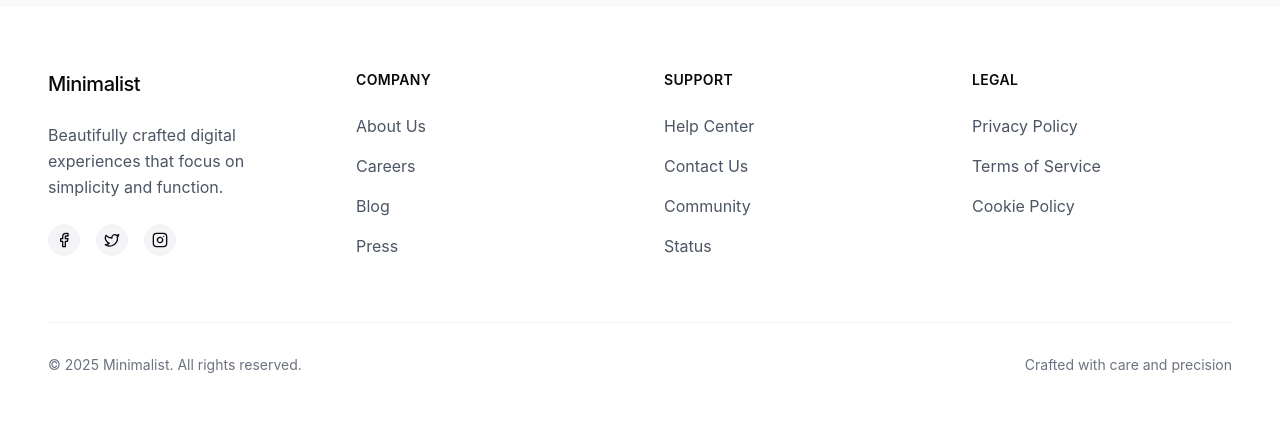
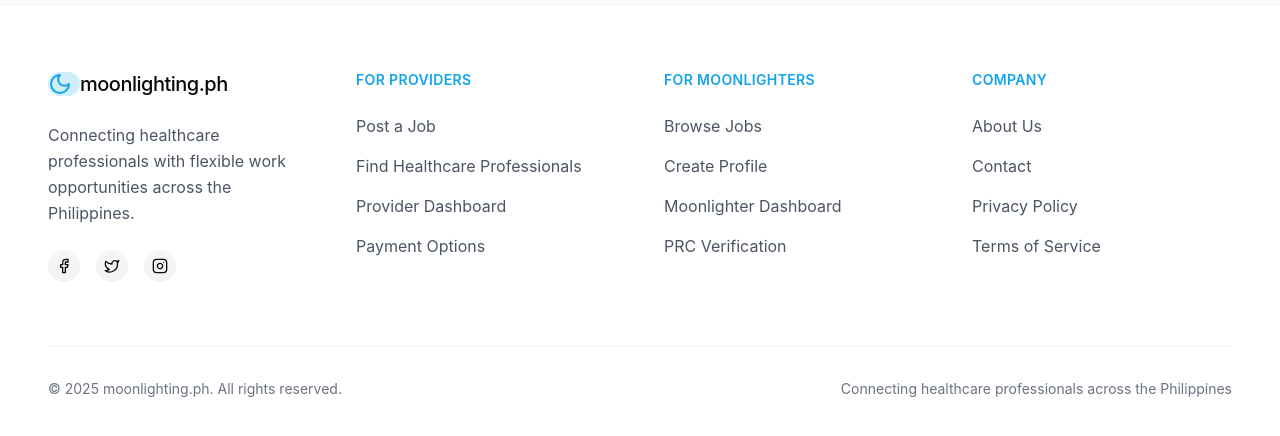
Before and after one commit to Moonlighting-ph/moonlighting-app, a React (Vite) app: page /jobs in a window 1280 px wide. Shown: the part 954-1390 px from the top of the page. Built offline with nearby package versions, Linux system fonts and the light colour scheme; no server answers; the database is empty; a web font is replaced by a local one.

Commit message:
Refactor: Update UI elements
Update the logo and footer to match the new design guidelines, focusing on visual appearance without altering functionality.

```diff
--- a/src/components/Footer.tsx
+++ b/src/components/Footer.tsx
@@ -1,29 +1,34 @@
 
 import React from 'react';
+import { Link } from 'react-router-dom';
 import { cn } from '@/lib/utils';
+import { Moon } from './icons/Moon';
 
 const Footer: React.FC = () => {
   return (
-    <footer id="contact" className="bg-white py-16 px-6 md:px-12 border-t border-gray-100">
+    <footer className="bg-white py-16 px-6 md:px-12 border-t border-gray-100">
       <div className="max-w-7xl mx-auto">
         <div className="grid grid-cols-1 md:grid-cols-2 lg:grid-cols-4 gap-12">
           <div className="col-span-1 md:col-span-2 lg:col-span-1">
-            <div className="text-xl font-medium tracking-tight mb-6">Minimalist</div>
+            <div className="flex items-center text-xl font-medium tracking-tight mb-6">
+              <Moon className="mr-2 text-primary" width={24} height={24} />
+              <span>moonlighting.ph</span>
+            </div>
             <p className="text-gray-600 mb-6 max-w-xs">
-              Beautifully crafted digital experiences that focus on simplicity and function.
+              Connecting healthcare professionals with flexible work opportunities across the Philippines.
             </p>
             <div className="flex space-x-4">
-              <a href="#" className="w-8 h-8 flex items-center justify-center rounded-full bg-gray-100 hover:bg-gray-200 transition-colors duration-300">
+              <a href="#" className="w-8 h-8 flex items-center justify-center rounded-full bg-gray-100 hover:bg-primary hover:text-white transition-colors duration-300">
                 <svg width="16" height="16" viewBox="0 0 24 24" fill="none" stroke="currentColor" strokeWidth="2" strokeLinecap="round" strokeLinejoin="round">
                   <path d="M18 2h-3a5 5 0 0 0-5 5v3H7v4h3v8h4v-8h3l1-4h-4V7a1 1 0 0 1 1-1h3z"/>
                 </svg>
               </a>
-              <a href="#" className="w-8 h-8 flex items-center justify-center rounded-full bg-gray-100 hover:bg-gray-200 transition-colors duration-300">
+              <a href="#" className="w-8 h-8 flex items-center justify-center rounded-full bg-gray-100 hover:bg-primary hover:text-white transition-colors duration-300">
                 <svg width="16" height="16" viewBox="0 0 24 24" fill="none" stroke="currentColor" strokeWidth="2" strokeLinecap="round" strokeLinejoin="round">
                   <path d="M22 4s-.7 2.1-2 3.4c1.6 10-9.4 17.3-18 11.6 2.2.1 4.4-.6 6-2C3 15.5.5 9.6 3 5c2.2 2.6 5.6 4.1 9 4-.9-4.2 4-6.6 7-3.8 1.1 0 3-1.2 3-1.2z"/>
                 </svg>
               </a>
-              <a href="#" className="w-8 h-8 flex items-center justify-center rounded-full bg-gray-100 hover:bg-gray-200 transition-colors duration-300">
+              <a href="#" className="w-8 h-8 flex items-center justify-center rounded-full bg-gray-100 hover:bg-primary hover:text-white transition-colors duration-300">
                 <svg width="16" height="16" viewBox="0 0 24 24" fill="none" stroke="currentColor" strokeWidth="2" strokeLinecap="round" strokeLinejoin="round">
                   <rect x="2" y="2" width="20" height="20" rx="5" ry="5"/>
                   <path d="M16 11.37A4 4 0 1 1 12.63 8 4 4 0 0 1 16 11.37z"/>
@@ -34,52 +39,55 @@ const Footer: React.FC = () => {
           </div>
 
           <div>
-            <h4 className="text-sm font-semibold uppercase tracking-wide mb-6">Company</h4>
+            <h4 className="text-sm font-semibold uppercase tracking-wide mb-6 text-primary">For Providers</h4>
             <ul className="space-y-4">
               <li>
-                <a href="#" className="text-gray-600 hover:text-gray-900 transition-colors duration-300">About Us</a>
+                <a href="#" className="text-gray-600 hover:text-primary transition-colors duration-300">Post a Job</a>
               </li>
               <li>
-                <a href="#" className="text-gray-600 hover:text-gray-900 transition-colors duration-300">Careers</a>
+                <a href="#" className="text-gray-600 hover:text-primary transition-colors duration-300">Find Healthcare Professionals</a>
               </li>
               <li>
-                <a href="#" className="text-gray-600 hover:text-gray-900 transition-colors duration-300">Blog</a>
+                <a href="#" className="text-gray-600 hover:text-primary transition-colors duration-300">Provider Dashboard</a>
               </li>
               <li>
-                <a href="#" className="text-gray-600 hover:text-gray-900 transition-colors duration-300">Press</a>
+                <a href="#" className="text-gray-600 hover:text-primary transition-colors duration-300">Payment Options</a>
               </li>
             </ul>
           </div>
 
           <div>
-            <h4 className="text-sm font-semibold uppercase tracking-wide mb-6">Support</h4>
+            <h4 className="text-sm font-semibold uppercase tracking-wide mb-6 text-primary">For Moonlighters</h4>
             <ul className="space-y-4">
               <li>
-                <a href="#" className="text-gray-600 hover:text-gray-900 transition-colors duration-300">Help Center</a>
+                <a href="#" className="text-gray-600 hover:text-primary transition-colors duration-300">Browse Jobs</a>
               </li>
               <li>
-                <a href="#" className="text-gray-600 hover:text-gray-900 transition-colors duration-300">Contact Us</a>
+                <a href="#" className="text-gray-600 hover:text-primary transition-colors duration-300">Create Profile</a>
               </li>
               <li>
-                <a href="#" className="text-gray-600 hover:text-gray-900 transition-colors duration-300">Community</a>
+                <a href="#" className="text-gray-600 hover:text-primary transition-colors duration-300">Moonlighter Dashboard</a>
               </li>
               <li>
-                <a href="#" className="text-gray-600 hover:text-gray-900 transition-colors duration-300">Status</a>
+                <a href="#" className="text-gray-600 hover:text-primary transition-colors duration-300">PRC Verification</a>
               </li>
             </ul>
           </div>
 
           <div>
-            <h4 className="text-sm font-semibold uppercase tracking-wide mb-6">Legal</h4>
+            <h4 className="text-sm font-semibold uppercase tracking-wide mb-6 text-primary">Company</h4>
             <ul className="space-y-4">
               <li>
-                <a href="#" className="text-gray-600 hover:text-gray-900 transition-colors duration-300">Privacy Policy</a>
+                <a href="#" className="text-gray-600 hover:text-primary transition-colors duration-300">About Us</a>
               </li>
               <li>
-                <a href="#" className="text-gray-600 hover:text-gray-900 transition-colors duration-300">Terms of Service</a>
+                <a href="#" className="text-gray-600 hover:text-primary transition-colors duration-300">Contact</a>
               </li>
               <li>
-                <a href="#" className="text-gray-600 hover:text-gray-900 transition-colors duration-300">Cookie Policy</a>
+                <a href="#" className="text-gray-600 hover:text-primary transition-colors duration-300">Privacy Policy</a>
+              </li>
+              <li>
+                <a href="#" className="text-gray-600 hover:text-primary transition-colors duration-300">Terms of Service</a>
               </li>
             </ul>
           </div>
@@ -87,11 +95,11 @@ const Footer: React.FC = () => {
 
         <div className="mt-16 pt-8 border-t border-gray-100 flex flex-col md:flex-row justify-between items-center">
           <p className="text-sm text-gray-500">
-            &copy; {new Date().getFullYear()} Minimalist. All rights reserved.
+            &copy; {new Date().getFullYear()} moonlighting.ph. All rights reserved.
           </p>
           <div className="mt-4 md:mt-0">
             <p className="text-sm text-gray-500">
-              Crafted with care and precision
+              Connecting healthcare professionals across the Philippines
             </p>
           </div>
         </div>
--- a/src/components/icons/Moon.tsx
+++ b/src/components/icons/Moon.tsx
@@ -3,6 +3,8 @@ import { SVGProps } from 'react';
 
 export function Moon(props: SVGProps<SVGSVGElement>) {
   return (
+    <div className="relative group">
+      <div className="absolute inset-0 rounded-full bg-primary opacity-20 group-hover:opacity-30 transition-opacity"></div>
       <svg
         xmlns="http://www.w3.org/2000/svg"
         width="24"
@@ -17,5 +19,6 @@ export function Moon(props: SVGProps<SVGSVGElement>) {
       >
         <path d="M12 3a6 6 0 0 0 9 9 9 9 0 1 1-9-9Z" />
       </svg>
+    </div>
   );
 }
```
Lines whose indentation alone changed are shown as unchanged.
